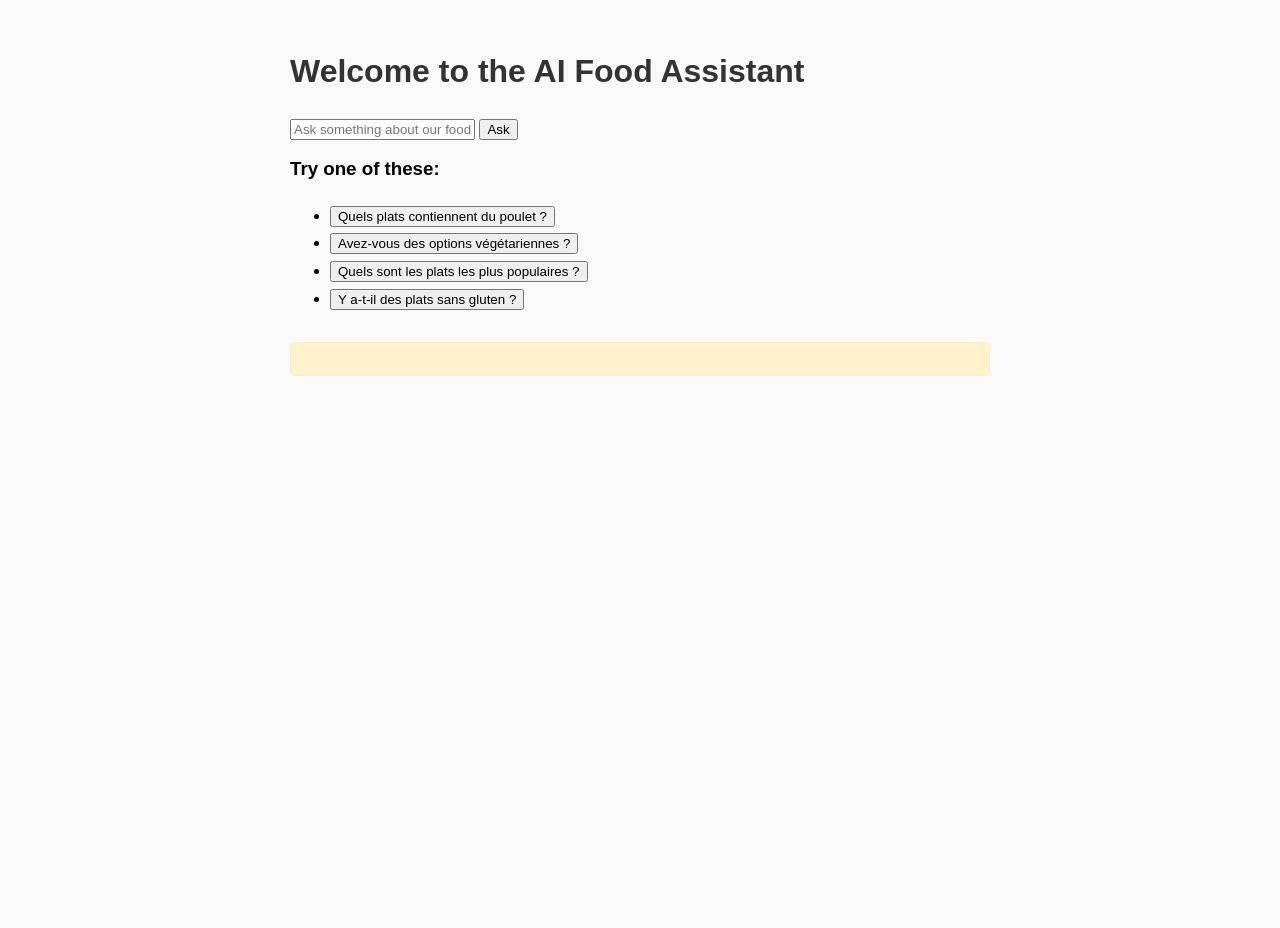
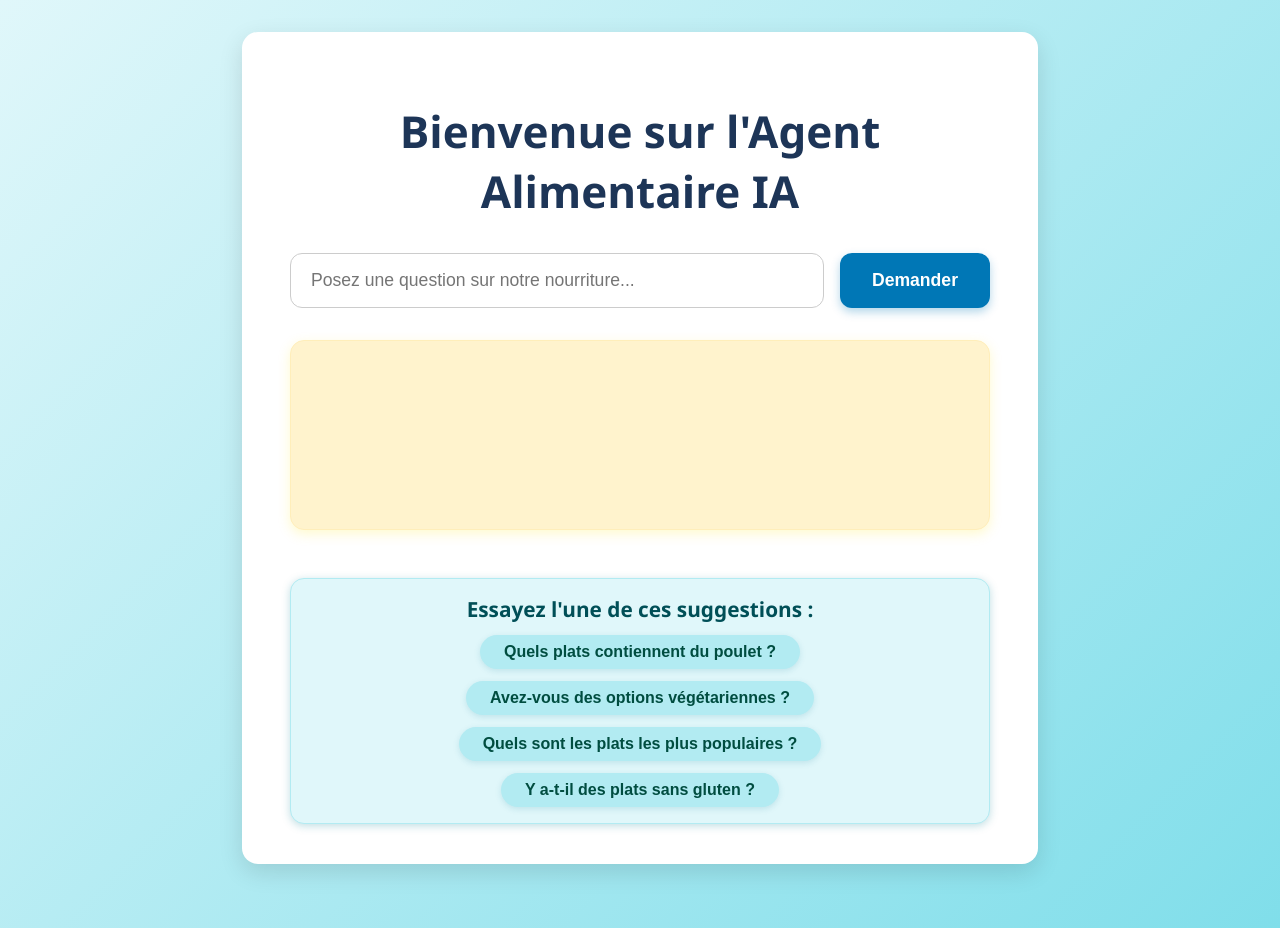
Before and after one commit to RamaAbdoulaye/ai-food-agent-app, a FastAPI app: page / in a window 1280 px wide. Before the commit the page ends 376 px from the top, so only its background shows below. Run offline with FastAPI, Linux system fonts and the light colour scheme.

Commit message:
Amelioration de l'interface utilisateur

```diff
--- a/main.py
+++ b/main.py
@@ -2,61 +2,78 @@ from fastapi import FastAPI, Request, Form
 from fastapi.responses import HTMLResponse, JSONResponse
 from fastapi.templating import Jinja2Templates
 from fastapi.staticfiles import StaticFiles
+from openai import OpenAI
+from dotenv import load_dotenv
+import os
 import json
-import openai
-import os
+import traceback
+
+
+# Charger les variables d'environnement depuis le fichier .env
+load_dotenv()
 
 app = FastAPI()
 templates = Jinja2Templates(directory="templates")
 app.mount("/static", StaticFiles(directory="static"), name="static")
 
-# Load food data from JSON
+# Récupérer la clé OpenAI depuis la variable d'environnement
+OPENAI_API_KEY = os.environ.get("OpenAI_API_KEY")
+
+if not OPENAI_API_KEY:
+    raise RuntimeError(
+        "La clé OpenAI_API_KEY n'a pas été trouvée dans les variables d'environnement")
+
+client = OpenAI(api_key=OPENAI_API_KEY)
 
 
 def load_food_data():
-    with open("data/food_data.json") as f:
+    with open("data/food_data.json", encoding="utf-8") as f:
         return json.load(f)
 
-# Endpoint: Serve the main HTML page
+
+prompts_suggeres = [
+    "Quels plats contiennent du poulet ?",
+    "Avez-vous des options végétariennes ?",
+    "Quels sont les plats les plus populaires ?",
+    "Y a-t-il des plats sans gluten ?"
+]
 
 
 @app.get("/", response_class=HTMLResponse)
 async def get_home(request: Request):
-    common_prompts = [
-        "Quels plats contiennent du poulet ?",
-        "Avez-vous des options végétariennes ?",
-        "Quels sont les plats les plus populaires ?",
-        "Y a-t-il des plats sans gluten ?"
-    ]
-
-    return templates.TemplateResponse("index.html", {"request": request, "prompts": common_prompts})
-
-# Endpoint: Handle user query and return AI response
+    return templates.TemplateResponse("index.html", {"request": request, "prompts": prompts_suggeres})
 
 
 @app.post("/ask")
 async def ask_agent(prompt: str = Form(...)):
     food_data = load_food_data()
 
-    # This would be a call to GPT-4.1 with food_data context
-    # Example placeholder logic
-    openai.api_key = os.getenv("OPENAI_API_KEY")
-    response = openai.ChatCompletion.create(
-        model="gpt-4-0613",
-        messages=[
-            {"role": "system", "content": "You are a helpful food assistant. Use only the food data provided."},
-            {"role": "user",
-                "content": f"Here is the menu data: {json.dumps(food_data)}.\nUser: {prompt}"}
-        ]
-    )
+    system_prompt = f"""
+Tu es un assistant IA spécialisé en restauration. Voici les plats disponibles dans la base de données :
+{json.dumps(food_data, ensure_ascii=False, indent=2)}
 
-    answer = response.choices[0].message.content
-    return JSONResponse({"answer": answer})
+Réponds aux questions des utilisateurs en te basant uniquement sur ces données.
+"""
 
-# Endpoint: Fetch food data (optional)
+    try:
+        response = client.chat.completions.create(
+            model="gpt-4",
+            messages=[
+                {"role": "system", "content": system_prompt},
+                {"role": "user", "content": prompt}
+            ],
+            temperature=0.7,
+            max_tokens=500
+        )
+
+        answer = response.choices[0].message.content.strip()
+        return JSONResponse({"answer": answer})
+
+    except Exception as e:
+        traceback.print_exc()  # This will print the full error in the console
+        return JSONResponse({"error": str(e)}, status_code=500)
 
 
 @app.get("/foods")
 async def get_foods():
-    data = load_food_data()
-    return JSONResponse(content=data)
+    return load_food_data()
--- a/requirement.txt
+++ b/requirement.txt
@@ -0,0 +1,4 @@
+fastapi
+uvicorn[standard]
+python-dotenv
+openai
--- a/static/style.css
+++ b/static/style.css
@@ -1,23 +1,148 @@
 body {
-    font-family: Arial, sans-serif;
+    font-family: 'Segoe UI', Tahoma, Geneva, Verdana, sans-serif;
+    background: linear-gradient(135deg, #e0f7fa, #80deea);
+    margin: 0;
+    padding: 0;
+    min-height: 100vh;
+    display: flex;
+    justify-content: center;
+    align-items: flex-start;
+    color: #073642;
+}
+
+.container {
     max-width: 700px;
-    margin: auto;
-    padding: 2em;
-    background-color: #f9f9f9;
+    width: 90%;
+    background: #fff;
+    border-radius: 16px;
+    padding: 2.5rem 3rem;
+    margin: 2rem 0 4rem;
+    box-shadow: 0 8px 24px rgba(0, 0, 0, 0.12);
+    min-height: 80vh;
+    display: flex;
+    flex-direction: column;
 }
 
 h1 {
-    color: #333;
+    text-align: center;
+    font-size: 2.75rem;
+    font-weight: 700;
+    color: #1d3557;
+    margin-bottom: 2rem;
 }
 
-button {
-    margin-top: 0.5em;
+#chat-form {
+    display: flex;
+    gap: 1rem;
+    justify-content: center;
+    margin-bottom: 2rem;
+}
+
+#prompt {
+    flex-grow: 1;
+    padding: 1rem 1.25rem;
+    font-size: 1.1rem;
+    border-radius: 12px;
+    border: 1.5px solid #ccc;
+    transition: border-color 0.25s ease, box-shadow 0.25s ease;
+    outline-offset: 2px;
+}
+
+#prompt:focus {
+    border-color: #0077b6;
+    box-shadow: 0 0 8px rgba(0, 119, 182, 0.5);
+    outline: none;
+}
+
+button[type="submit"] {
+    padding: 1rem 2rem;
+    border: none;
+    border-radius: 12px;
+    background-color: #0077b6;
+    color: white;
+    font-size: 1.1rem;
+    font-weight: 600;
+    cursor: pointer;
+    box-shadow: 0 4px 10px rgba(0, 119, 182, 0.3);
+    transition: background-color 0.3s ease, transform 0.15s ease;
+}
+
+button[type="submit"]:hover,
+button[type="submit"]:focus {
+    background-color: #023e8a;
+    transform: translateY(-2px);
+    outline: none;
+}
+
+button[type="submit"]:active {
+    transform: translateY(0);
 }
 
 #response {
-    margin-top: 2em;
-    padding: 1em;
     background-color: #fff3cd;
-    border: 1px solid #ffeeba;
-    border-radius: 5px;
+    border: 1.5px solid #ffeeba;
+    border-radius: 14px;
+    padding: 1.5rem 2rem;
+    color: #856404;
+    font-size: 1.1rem;
+    line-height: 1.7;
+    box-shadow: 0 4px 12px rgba(255, 235, 59, 0.25);
+    min-height: 140px;
+    white-space: pre-wrap;
+    user-select: text;
+    margin-bottom: 2rem;
 }
+
+#suggestions {
+    margin-top: 1rem;
+    background-color: #e0f7fa;
+    border: 1.5px solid #b2ebf2;
+    border-radius: 14px;
+    padding: 1rem 1.5rem;
+    box-shadow: 0 2px 8px rgba(0, 124, 145, 0.25);
+    text-align: center;
+}
+
+#suggestions h3 {
+    margin: 0 0 0.75rem 0;
+    color: #004f57;
+    font-weight: 600;
+    font-size: 1.3rem;
+    user-select: none;
+}
+
+#suggestions ul {
+    margin: 0;
+    padding: 0;
+    list-style: none;
+    display: flex;
+    flex-wrap: wrap;
+    justify-content: center;
+    gap: 12px;
+}
+
+.suggestion {
+    background-color: #b2ebf2;
+    border: none;
+    border-radius: 30px;
+    padding: 0.5rem 1.5rem;
+    font-weight: 600;
+    font-size: 1rem;
+    color: #004d40;
+    cursor: pointer;
+    box-shadow: 0 2px 6px rgba(0, 124, 145, 0.15);
+    transition: background-color 0.3s ease, color 0.3s ease, transform 0.15s ease;
+    user-select: none;
+}
+
+.suggestion:hover,
+.suggestion:focus {
+    background-color: #0077b6;
+    color: white;
+    transform: translateY(-2px);
+    outline: none;
+}
+
+.suggestion:active {
+    transform: translateY(0);
+}
--- a/templates/index.html
+++ b/templates/index.html
@@ -1,29 +1,32 @@
 <!DOCTYPE html>
-<html>
+<html lang="fr">
 
 <head>
-    <title>AI Food Assistant</title>
+    <title>Assistant IA de Livraison de Nourriture</title>
     <link rel="stylesheet" href="/static/style.css">
 </head>
 
 <body>
-    <h1>Welcome to the AI Food Assistant</h1>
+    <div class="container">
+        <h1>Bienvenue sur l'Agent Alimentaire IA</h1>
 
-    <form id="chat-form">
-        <input type="text" name="prompt" id="prompt" placeholder="Ask something about our food..." required>
-        <button type="submit">Ask</button>
+        <form id="chat-form" autocomplete="off">
+            <input type="text" name="prompt" id="prompt" placeholder="Posez une question sur notre nourriture..."
+                required>
+            <button type="submit">Demander</button>
         </form>
 
+        <div id="response"></div>
+
         <div id="suggestions">
-        <h3>Try one of these:</h3>
+            <h3>Essayez l'une de ces suggestions :</h3>
             <ul>
                 {% for p in prompts %}
                 <li><button class="suggestion">{{ p }}</button></li>
                 {% endfor %}
             </ul>
         </div>
-
-    <div id="response"></div>
+    </div>
 
     <script>
         document.querySelectorAll('.suggestion').forEach(btn => {
@@ -36,13 +39,14 @@
             e.preventDefault();
             const formData = new FormData(e.target);
             const responseDiv = document.getElementById('response');
-            responseDiv.innerHTML = 'Loading...';
+            responseDiv.innerHTML = 'Chargement...';
             const res = await fetch('/ask', {
                 method: 'POST',
                 body: formData
             });
             const data = await res.json();
-            responseDiv.innerHTML = `<p><strong>Answer:</strong> ${data.answer}</p>`;
+            responseDiv.innerHTML = `<p><strong>Réponse :</strong> ${data.answer}</p>`;
+            window.scrollTo({ top: document.body.scrollHeight, behavior: 'smooth' });
         });
     </script>
 </body>
```
Also changed, not shown: main1.py (added, +62 -0 lines), README.md. Lines whose indentation alone changed are shown as unchanged.
